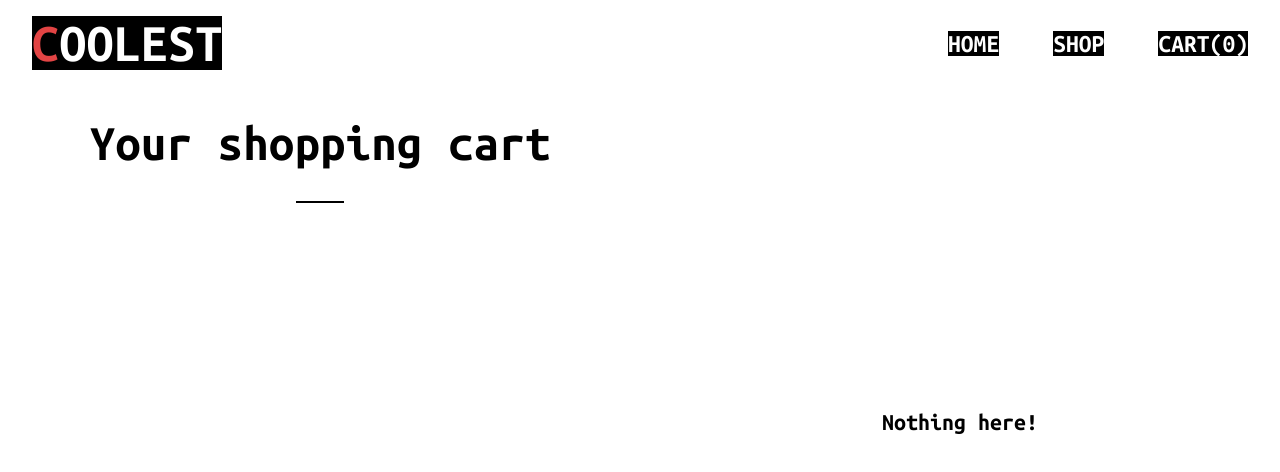
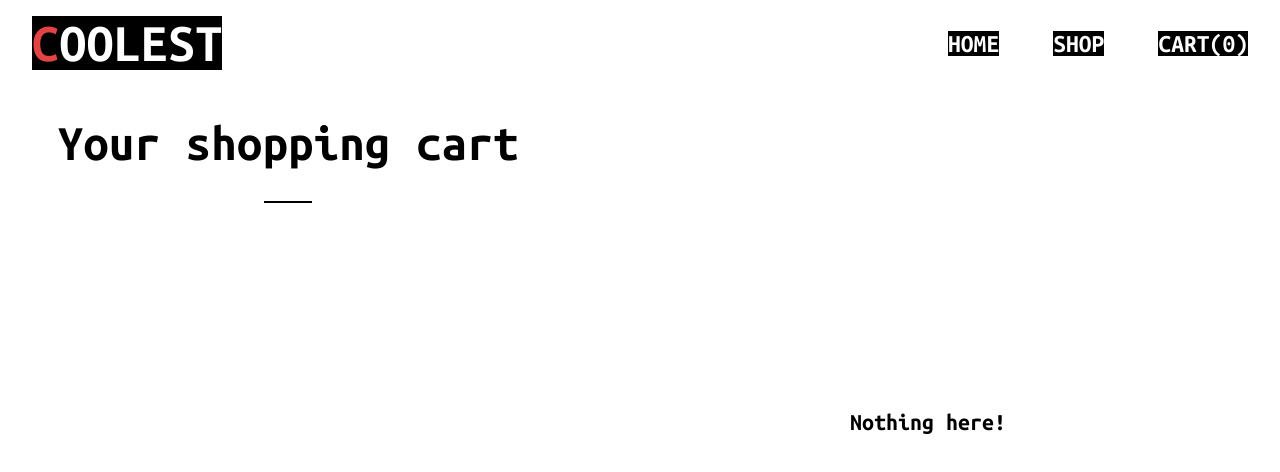
Before and after one commit to alessandrovinciabc/cool-shop-react, a React (Create React App) app: page /cart in a window 1280 px wide. Shown: the top 472 px of the page. Built offline with nearby package versions, Linux system fonts and the light colour scheme.

Commit message:
Tweak cart page styles

```diff
--- a/src/Cart/Cart.css
+++ b/src/Cart/Cart.css
@@ -87,6 +87,8 @@
 
   padding-left: 2rem;
   padding-right: 2rem;
+
+  flex-basis: 55%;
 }
 
 .Box--left {
@@ -104,6 +106,8 @@
 
   height: fit-content;
   align-self: flex-start;
+
+  flex-basis: 45%;
 }
 
 .Box--left::after {
```
